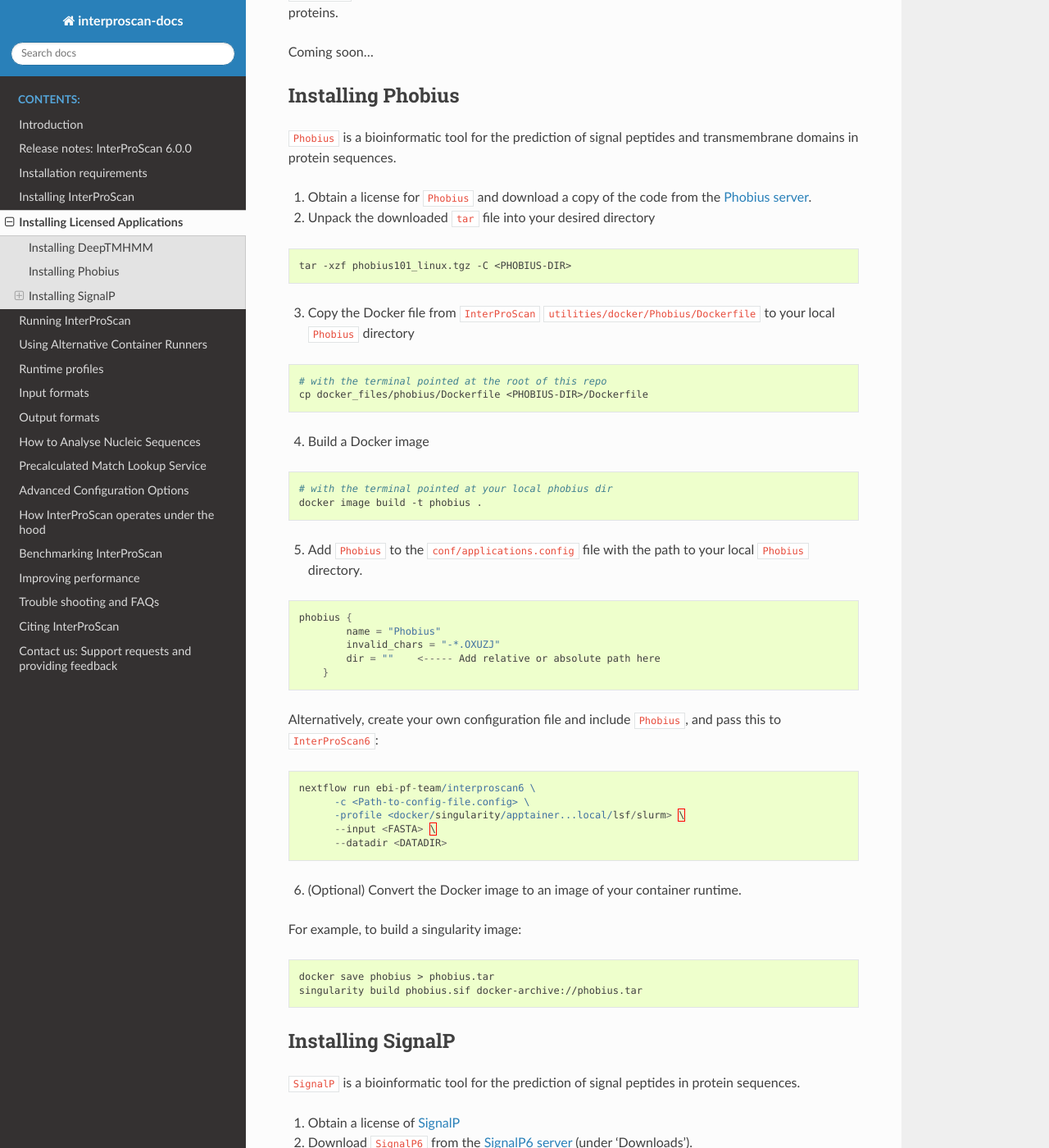
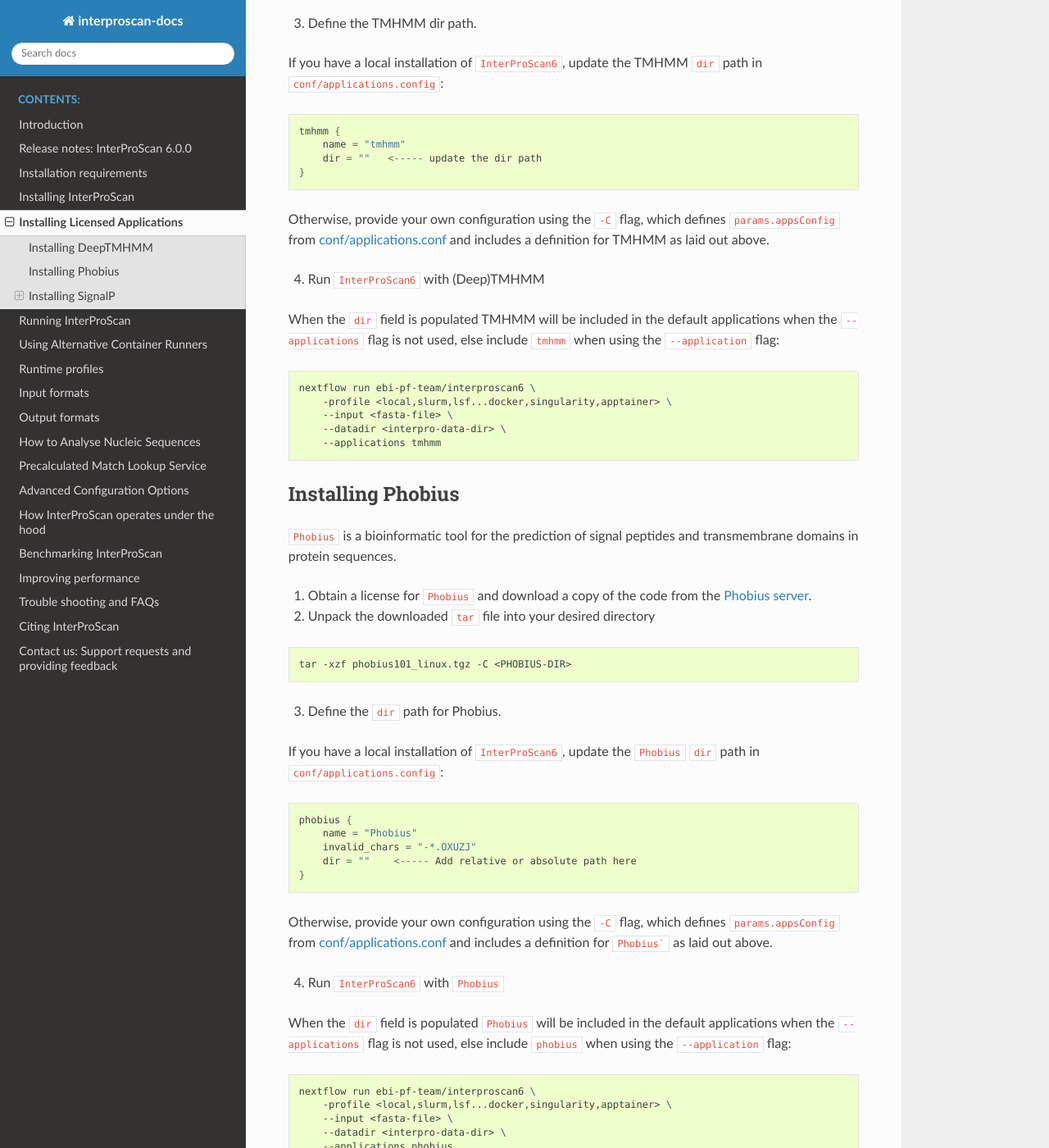
Before and after one commit to ebi-pf-team/interproscan-docs, a Sphinx documentation site: the page built from docs/InstallingLicensedApps.rst, in a window 1280 px wide and 1400 px high, scrolled down 508 px. Shown: the whole window at 82% size. Built offline with Sphinx 7.4.7 and the Read the Docs theme 3.1.0, drawn with Linux system fonts in a browser that asks for light colours; some of the changed text lies outside the part shown.

Commit message:
update tmhmm installation

````diff
--- a/docs/InstallingLicensedApps.rst
+++ b/docs/InstallingLicensedApps.rst
@@ -7,20 +7,46 @@
 the relevant licenses and files from the respective providers. This page walks
 you through setting up the licensed software.
 
-The installation instructions below use the Docker.
-To use alternative container runtimes please see the `Using Alternative Container Runtimes page <AlternativeContainers.html>`__
-of the this documentation.
-
-.. important::
-
-    Using licensed software requires a local installation of ``InterProScan6``.
-
 Installing DeepTMHMM
 ~~~~~~~~~~~~~~~~~~~~
 
 ``DeepTMHMM`` uses deep learning methods to predict the membrane topology of transmembrane proteins.
 
-Coming soon...
+1. Acquire a licensed for `DeepTMHMM <https://services.healthtech.dtu.dk/services/DeepTMHMM-1.0/>`__ and download DeepTMHMM
+2. Unpack the ZIP file
+
+.. code-block:: bash
+
+    unzip DeepTMHMM-Academic-License-v1.0.zip <TMHMM-DIR>
+
+3. Define the TMHMM dir path.
+
+If you have a local installation of ``InterProScan6``, update the TMHMM ``dir`` path in
+``conf/applications.config``:
+
+.. code-block:: groovy
+
+    tmhmm {
+        name = "tmhmm"
+        dir = ""   <----- update the dir path
+    }
+
+Otherwise, provide your own configuration using the ``-C`` flag, which defines ``params.appsConfig`` from
+`conf/applications.conf <https://github.com/ebi-pf-team/interproscan6/blob/main/conf/applications.config>`__
+and includes a definition for TMHMM as laid out above.
+
+4. Run ``InterProScan6`` with (Deep)TMHMM
+
+When the ``dir`` field is populated TMHMM will be included in the default applications when the ``--applications``
+flag is not used, else include ``tmhmm`` when using the ``--application`` flag:
+
+.. code-block:: bash
+
+    nextflow run ebi-pf-team/interproscan6 \
+        -profile <local,slurm,lsf...docker,singularity,apptainer> \
+        --input <fasta-file> \
+        --datadir <interpro-data-dir> \
+        --applications tmhmm
 
 Installing Phobius
 ~~~~~~~~~~~~~~~~~~
@@ -35,48 +61,35 @@
 
     tar -xzf phobius101_linux.tgz -C <PHOBIUS-DIR>
 
-3. Copy the Docker file from ``InterProScan`` ``utilities/docker/Phobius/Dockerfile`` to your local ``Phobius`` directory
+3. Define the ``dir`` path for Phobius.
 
-.. code-block:: bash
-
-    # with the terminal pointed at the root of this repo
-    cp docker_files/phobius/Dockerfile <PHOBIUS-DIR>/Dockerfile
-
-4. Build a Docker image
-
-.. code-block:: bash
-
-    # with the terminal pointed at your local phobius dir
-    docker image build -t phobius .
-
-5. Add ``Phobius`` to the ``conf/applications.config`` file with the path to your local ``Phobius`` directory.
+If you have a local installation of ``InterProScan6``, update the ``Phobius`` ``dir`` path in
+``conf/applications.config``:
 
 .. code-block:: groovy
 
     phobius {
-            name = "Phobius"
-            invalid_chars = "-*.OXUZJ"
-            dir = ""    <----- Add relative or absolute path here
-        }
+        name = "Phobius"
+        invalid_chars = "-*.OXUZJ"
+        dir = ""    <----- Add relative or absolute path here
+    }
 
-Alternatively, create your own configuration file and include ``Phobius``, and pass this to ``InterProScan6``:
+Otherwise, provide your own configuration using the ``-C`` flag, which defines ``params.appsConfig`` from
+`conf/applications.conf <https://github.com/ebi-pf-team/interproscan6/blob/main/conf/applications.config>`__
+and includes a definition for ``Phobius``` as laid out above.
 
-.. code-block:: groovy
+4. Run ``InterProScan6`` with ``Phobius``
 
-    nextflow run ebi-pf-team/interproscan6 \
-          -c <Path-to-config-file.config> \
-          -profile <docker/singularity/apptainer...local/lsf/slurm> \
-          --input <FASTA> \
-          --datadir <DATADIR>
-
-6. (Optional) Convert the Docker image to an image of your container runtime.
-
-For example, to build a singularity image:
+When the ``dir`` field is populated ``Phobius`` will be included in the default applications when the ``--applications``
+flag is not used, else include ``phobius`` when using the ``--application`` flag:
 
 .. code-block:: bash
 
-    docker save phobius > phobius.tar
-    singularity build phobius.sif docker-archive://phobius.tar
+    nextflow run ebi-pf-team/interproscan6 \
+        -profile <local,slurm,lsf...docker,singularity,apptainer> \
+        --input <fasta-file> \
+        --datadir <interpro-data-dir> \
+        --applications phobius
 
 Installing SignalP
 ~~~~~~~~~~~~~~~~~~
@@ -113,12 +126,12 @@
             mode = "fast"
         }
 
-Alternatively, create your own configuration file and include ``SignalP`, and pass this to ``InterProScan6``:
+Alternatively, create your own configuration file and include ``SignalP``, and pass this to ``InterProScan6``:
 
 .. code-block:: groovy
 
     nextflow run ebi-pf-team/interproscan6 \
-          -c <Path-to-config-file.config> \
+          -c <path-to-config-file.config> \
           -profile <docker/singularity/apptainer...local/lsf/slurm> \
           --input <FASTA> \
           --datadir <DATADIR>
@@ -156,8 +169,8 @@
 .. WARNING::
     The slow mode can take 6x longer to compute. Use when accurate region borders are needed.
 
-Converting from CPU to GPU
---------------------------
+Run with GPU acceleration
+-------------------------
 
 The model weights that come with the ``SignalP`` installation by default run on your CPU.
 If you have a GPU available, you can convert your installation to use the GPU instead.
@@ -165,16 +178,7 @@
 You will need to install ``SignalP`` in order to convert to GPU models.
 
 1. Convert the ``SignalP`` installation to GPU by following the `SignalP documentation <https://github.com/fteufel/signalp-6.0/blob/main/installation_instructions.md#converting-to-gpu>`_.
-2. Build a Docker image using the GPU-compatible models (using the Docker file provided in ``InterProScan``)
-
-.. code-block:: bash
-
-    # with the terminal pointed at your local signalp dir
-    docker image build -t signalp6_gpu .
-
-3. (Optional) Convert the image to your container runtime of choice
-
-4. Run ``InterProScan6`` with the flag ``--signalpGPU``.
+2. Run ``InterProScan6`` with the flag ``--signalpGPU``.
 
 .. code-block:: bash
 
````
